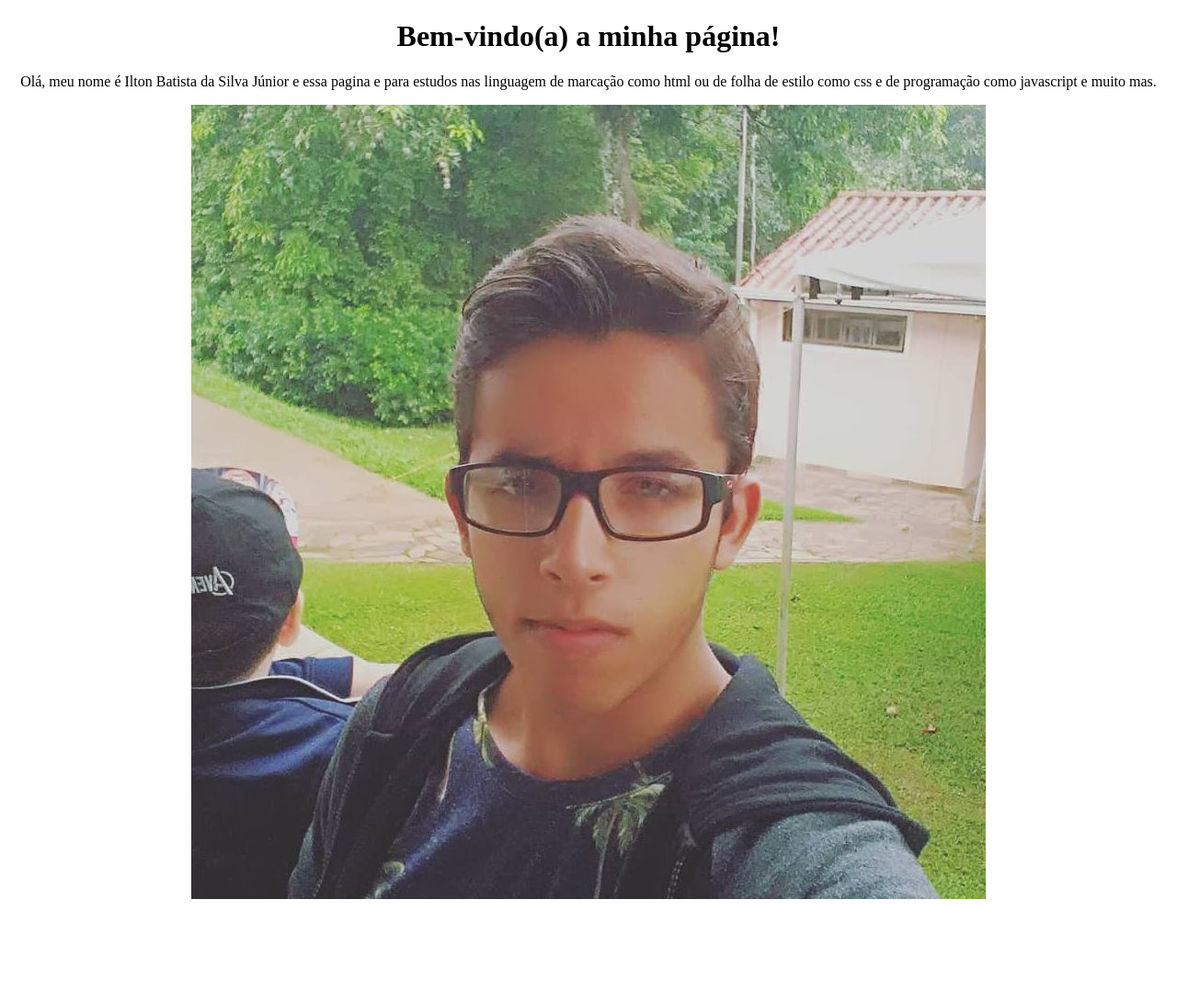
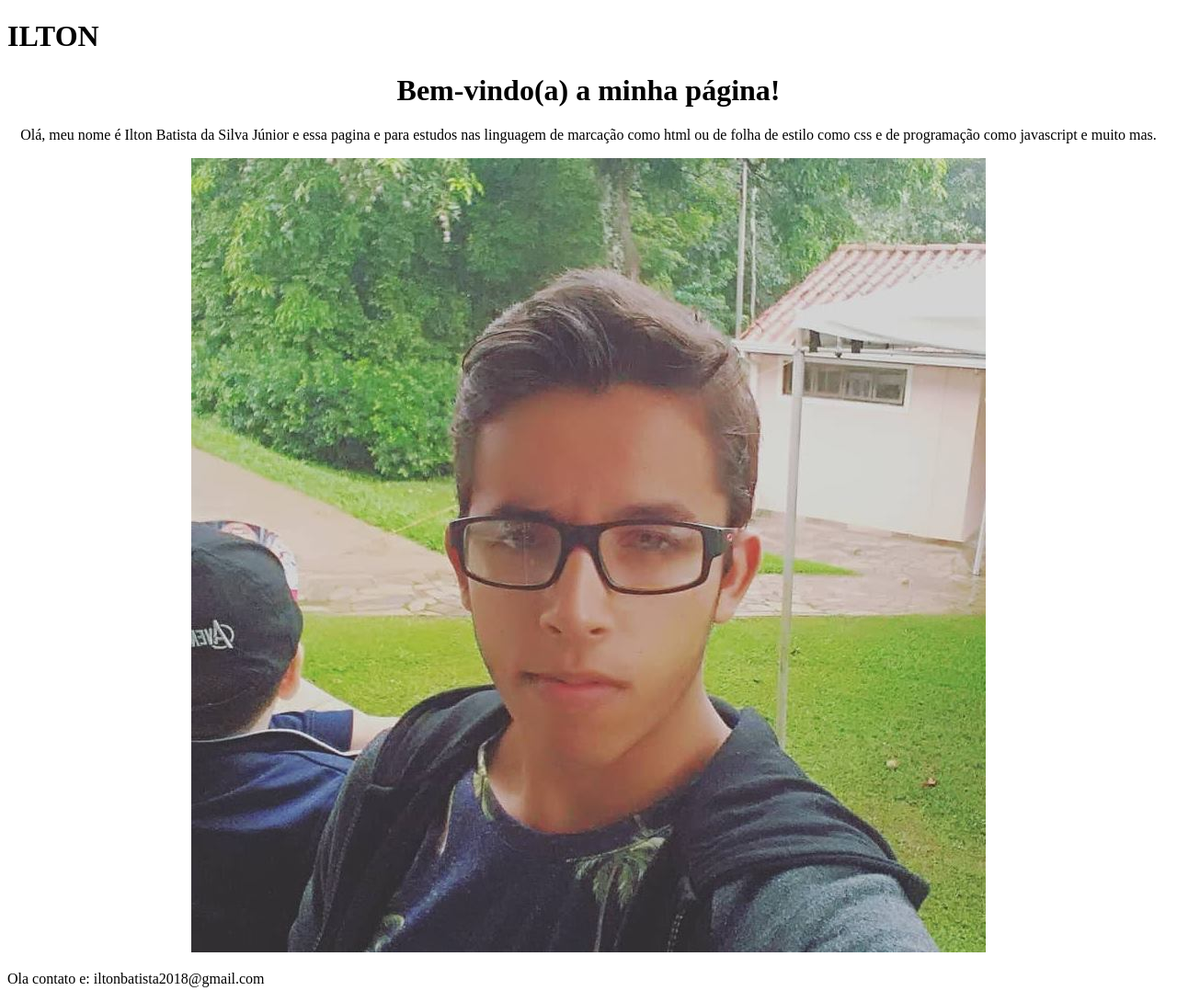
Before and after one commit to IltonSilvaJR/IltonSilvaJR.github.io, a plain HTML site: page index.html in a window 1280 px wide. Shown: the whole page at 92% size. Before the commit the page ends 990 px from the top, so only its background shows below. Drawn offline with Linux system fonts and the light colour scheme.

Commit message:
Alteração

```diff
--- a/index.html
+++ b/index.html
@@ -1,6 +1,10 @@
 <!DOCTYPE html>
 <html>
+<head>
+<title>Minha Pagina</title>
 <meta http-equiv="Content-Type" content="text/html; charset=utf-8">
+<h1>ILTON</h1>
+</head>
 <body>
 
 	<h1 style="text-align:center;">Bem-vindo(a) a minha página!</h1>
@@ -12,6 +16,6 @@
 			<img src="imagens/ilton.jpg">
 		</a>
 	</center>
-
+	<p>Ola contato e: iltonbatista2018@gmail.com</p>
 <body>
 </html>
```
